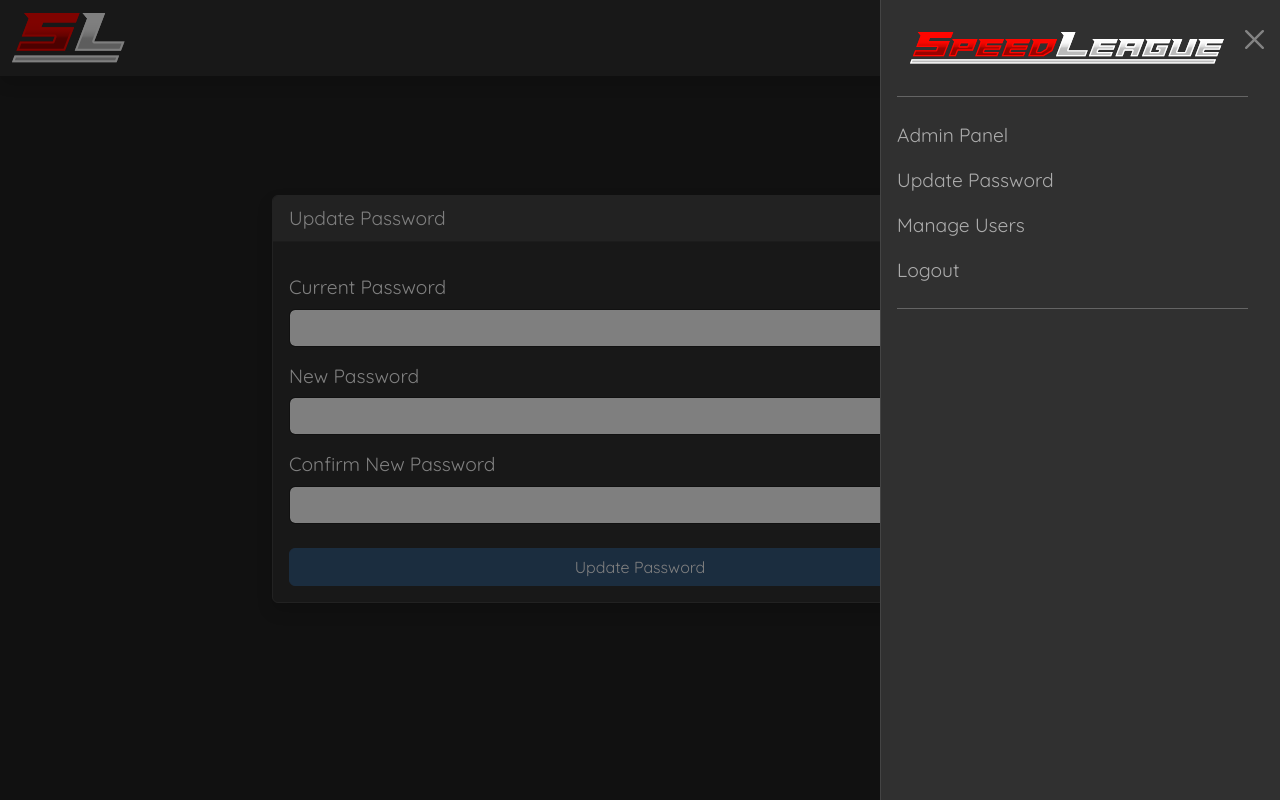
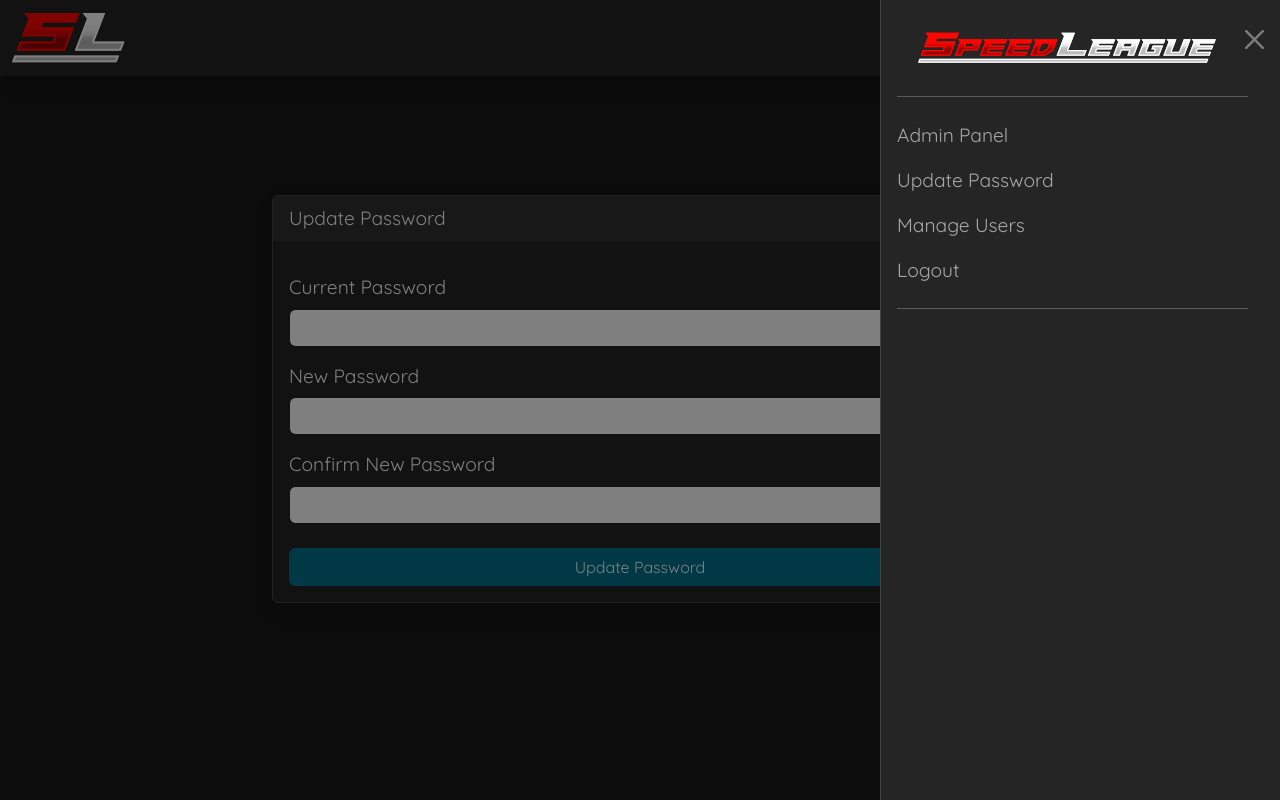
Before and after one commit to lmjh/speedleague, a Flask app: page /update_password in a window 1280 px wide, after a click that opens the changed part. Run offline with Flask 2, Linux system fonts and the light colour scheme; the visitor is signed in with stand-in values (Sample User, id 1); data that the repository does not hold is empty; some libraries are stand-ins or nearby versions; some web fonts are replaced.

Commit message:
Update design colours

```diff
--- a/static/css/styles.css
+++ b/static/css/styles.css
@@ -1,17 +1,59 @@
 :root {
     --bs-danger: #b63d30;
+    --bs-body-bg: #181818;
+    --brand-red: #ff0600;
+    --bs-dark: #252525;
+    --bs-dark-rgb: 37,37,37;
+    --card-header: #303030;
+    --text-link: #ff8833;
+    --text-link-hover: #ff8833;
+    --btn-blue: #00728c;
+    --btn-blue-hover: #004859;
+    --btn-red: #d51d1d;
+    --btn-red-hover: #a81b1b;
+    --twitch-link: #975fff;
+    --twitch-link-hover: #823eff;
+    --youtube-link: #ff4646;
+    --youtube-link-hover: #ff2626;
+    --other-link: #ff8833;
+    --other-link-hover: #ff6c00;
 }
 
-.btn-danger {
+a {
+    text-decoration: none;
+    color: var(--text-link);
+}
+
+a:hover {
+    text-decoration: underline;
+    color: var(--text-link-hover);
+}
+
+.btn-primary,
+.btn-primary:focus {
+    background-color: var(--btn-blue);
+    border-color: var(--btn-blue);
+}
+
+.btn-primary:active,
+.btn-primary:hover {
+    background-color: var(--btn-blue-hover);
+    border-color: var(--btn-blue-hover);
+    text-decoration: none;
+}
+
+.btn-danger,
+.btn-danger:focus {
     color: #fff;
-    background-color: #ca4536;
-    border-color: #ca4536;
+    background-color: var(--btn-red);
+    border-color: var(--btn-red);
 }
 
 .btn-danger:hover {
     color: #fff;
-    background-color: #aa392d;
-    border-color: #aa392d;
+    background-color: var(--btn-red-hover);
+    border-color: var(--btn-red-hover);
+    text-decoration: none;
 }
 
 body {
@@ -22,6 +64,12 @@ body {
 i {
     font-style: normal;
 }
+
+.modal-content {
+    background-color: var(--bs-dark);
+}
+
+/* Scores page styles */
 
 .header-logo {
     width: 80%;
@@ -35,42 +83,44 @@ i {
 .twitch-link,
 .twitch-link>i {
     text-decoration: none;
-    color: #975fff;
+    color: var(--twitch-link);
     font-size: 1.5rem;
     padding: 0px 3px;
 }
 
 .twitch-link>i:hover {
-    color: #823eff;
+    color: var(--twitch-link-hover);
 }
 
 .youtube-link,
 .youtube-link>i {
     text-decoration: none;
-    color: #ff4646;
+    color: var(--youtube-link);
     font-size: 1.5rem;
     padding: 0px 3px;
 }
 
 .youtube-link>i:hover {
-    color: #ff2626;
+    color: var(--youtube-link-hover);
 }
 
 .other-link,
 .other-link>i {
     text-decoration: none;
-    color: #ff8833;
+    color: var(--other-link);
     font-size: 1.5rem;
     padding: 0px 3px;
 }
 
 .other-link>i:hover {
-    color: #ff6c00;
+    color: var(--other-link-hover);
 }
 
 .medal {
     height: 35px;
 }
+
+/* Navbar styles */
 
 .navbar {
     padding-top: 0.5rem;
@@ -85,8 +135,25 @@ i {
     margin-bottom: 75px;
 }
 
+/* Side menu styles */
+
+.offcanvas {
+    background-color: var(--bs-dark);
+}
+
 .offcanvas-logo {
+    width: 95%;
     height: 32px;
+}
+
+/* Admin panel styles */
+
+.card {
+    background-color: var(--bs-dark);
+}
+
+.card-header {
+    background-color: var(--card-header);
 }
 
 .help-link {
```
